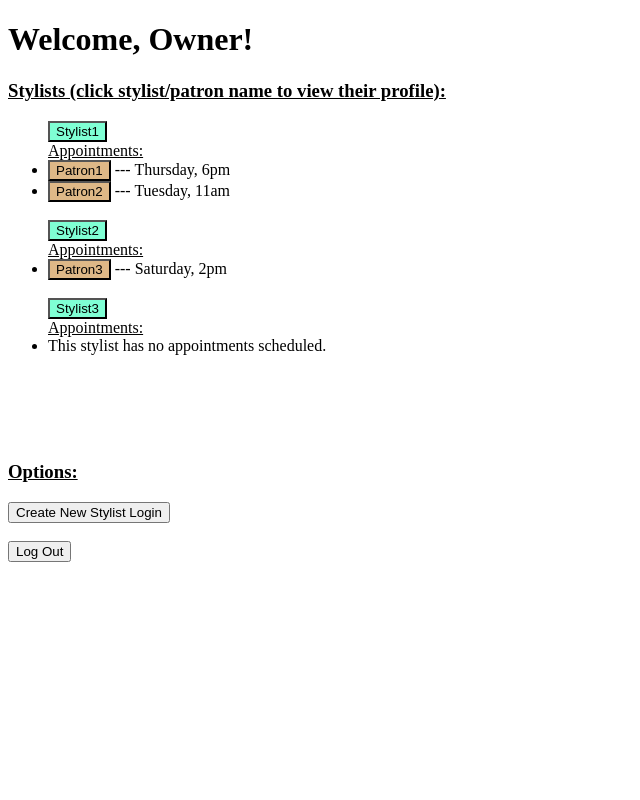
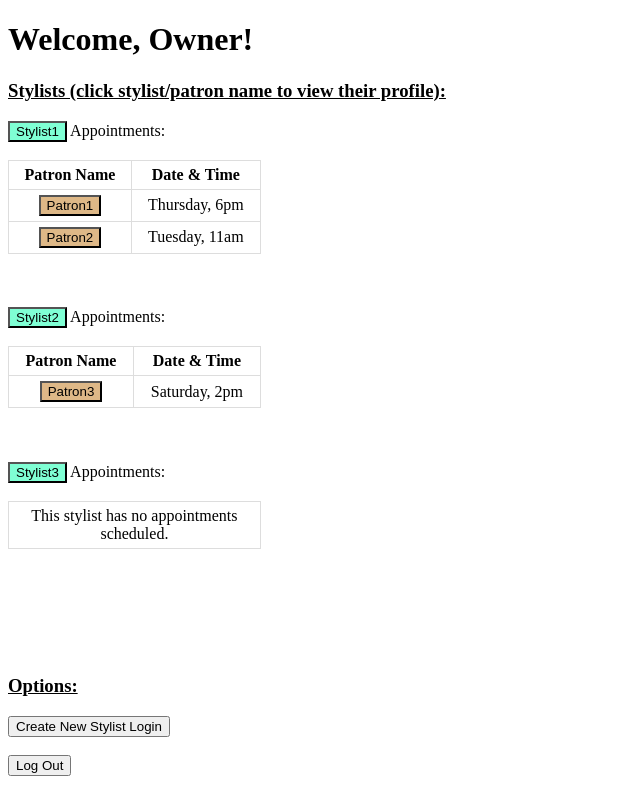
Before and after one commit to Mazztwo/Web_Applications, a Flask app: page /owner-page/ in a window 1280 px wide. Shown: the whole page, without its empty margins (0-640 px from the left). Run offline with Flask 2, Linux system fonts and the light colour scheme; data comes from the database, SQL or seed files in the repository.

Commit message:
Made owner page nicer with tables.

```diff
--- a/Assignment4/salon.py
+++ b/Assignment4/salon.py
@@ -152,7 +152,8 @@ def user_not_found_page():
 @app.route("/patron-logged-in-page/<patron>")
 def patron_logged_in_page(patron):
     pat = Patron.query.filter_by(name=patron).first()
-    return render_template("patron_logged_in.html", patron=pat)
+    stylists = Stylist.query
+    return render_template("patron_logged_in.html", patron=pat, stylists=Stylist.query.all())
 
 @app.cli.command("initdb")
 def initdb():
--- a/Assignment4/templates/owner.html
+++ b/Assignment4/templates/owner.html
@@ -1,32 +1,54 @@
 {% extends 'base.html' %}
 
 {% block content %}
+
+<style>
+        table {
+          border-collapse: collapse;
+          width: 20%;
+        }
+
+        td, th {
+          border: 1px solid #dddddd;
+          text-align: center;
+          padding: 5px;
+        }
+
+</style>
 
 <h1>Welcome, Owner!</h1>
 <div>
     <h3><u>Stylists (click stylist/patron name to view their profile):</u></h3>
     {% if stylists %}
-        <ul>
         {% for stylist in stylists %}
             <form action="{{ url_for('stylist_page', stylist=stylist.name) }}" method="get">
                 <input style="background-color:aquamarine" type="submit" value="{{stylist.name}}"/>
+                Appointments: <br><br>
             </form>
-            <u>Appointments:</u>
+            <table>
             {% if stylist.appointments%}
+            <th>Patron Name</th>
+            <th>Date & Time</th>
                 {% for appointment in stylist.appointments %}
-                    <li>
-                        <form action="{{ url_for('patron_page', patron=appointment.patron.name) }}" method="get">
-                            <input style="background-color:burlywood" type="submit" value="{{appointment.patron.name}}"/>
-                            --- {{ appointment.day }}, {{ appointment.time }}
-                        </form>
-                    </li>
+                    <tr>
+                        <td>
+                            <form action="{{ url_for('patron_page', patron=appointment.patron.name) }}" method="get">
+                                <input style="background-color:burlywood" type="submit" value="{{appointment.patron.name}}"/>
+                            </form>
+                        </td>
+                        <td>
+                            {{ appointment.day }}, {{ appointment.time }}
+                        </td>
+                    <tr>
                 {% endfor %}
             {% else %}
-                <li>This stylist has no appointments scheduled.</li>
+                <tr><td>This stylist has no appointments scheduled.</td></tr>
             {% endif %}
+            </table>
+            <br>
+            <br>
             <br>
         {% endfor %}
-        </ul>
     {% endif %}
 </div>
 <br>
```
Also changed, not shown: Assignment4/templates/patron_logged_in.html (+19 -1 lines).
